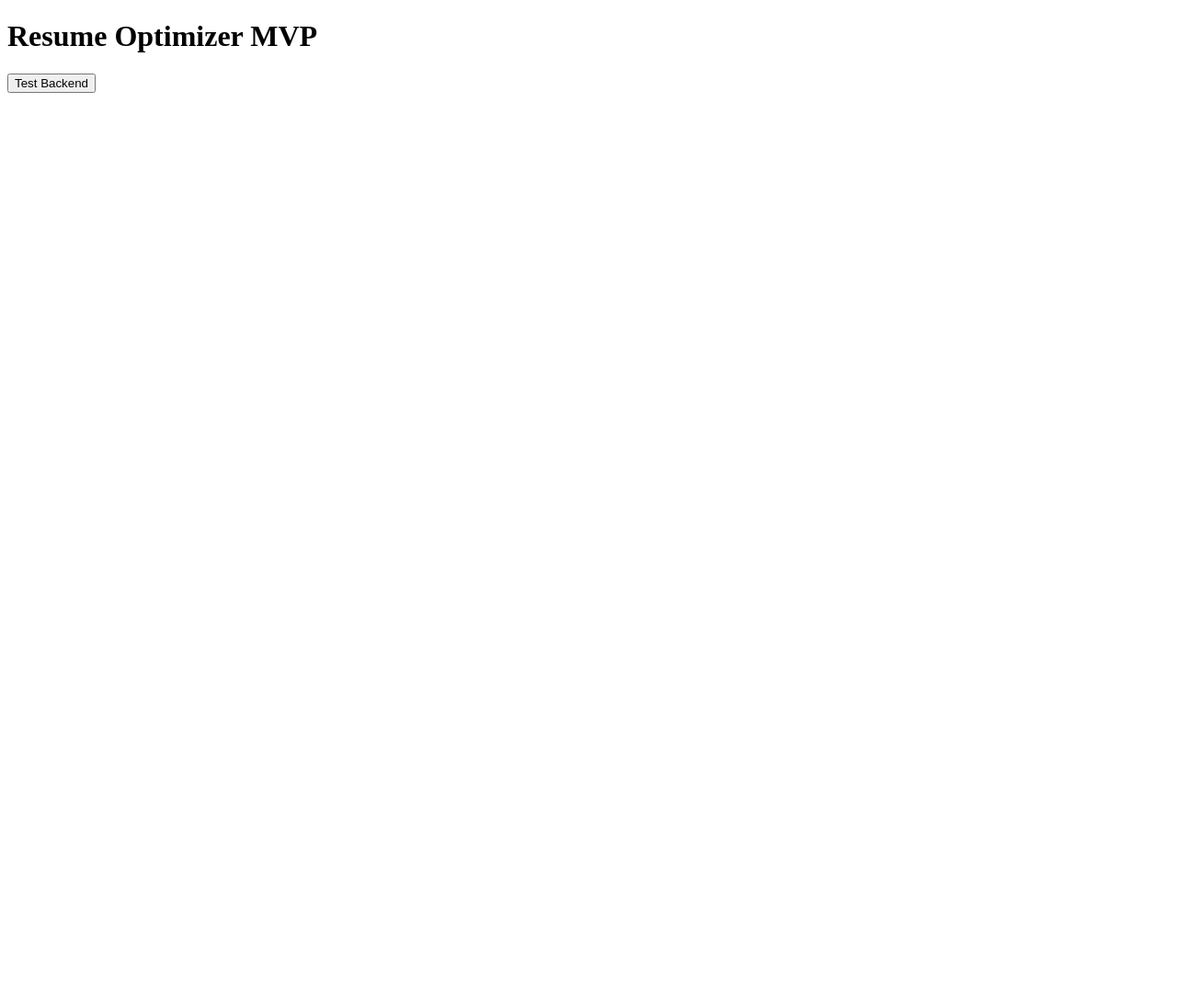
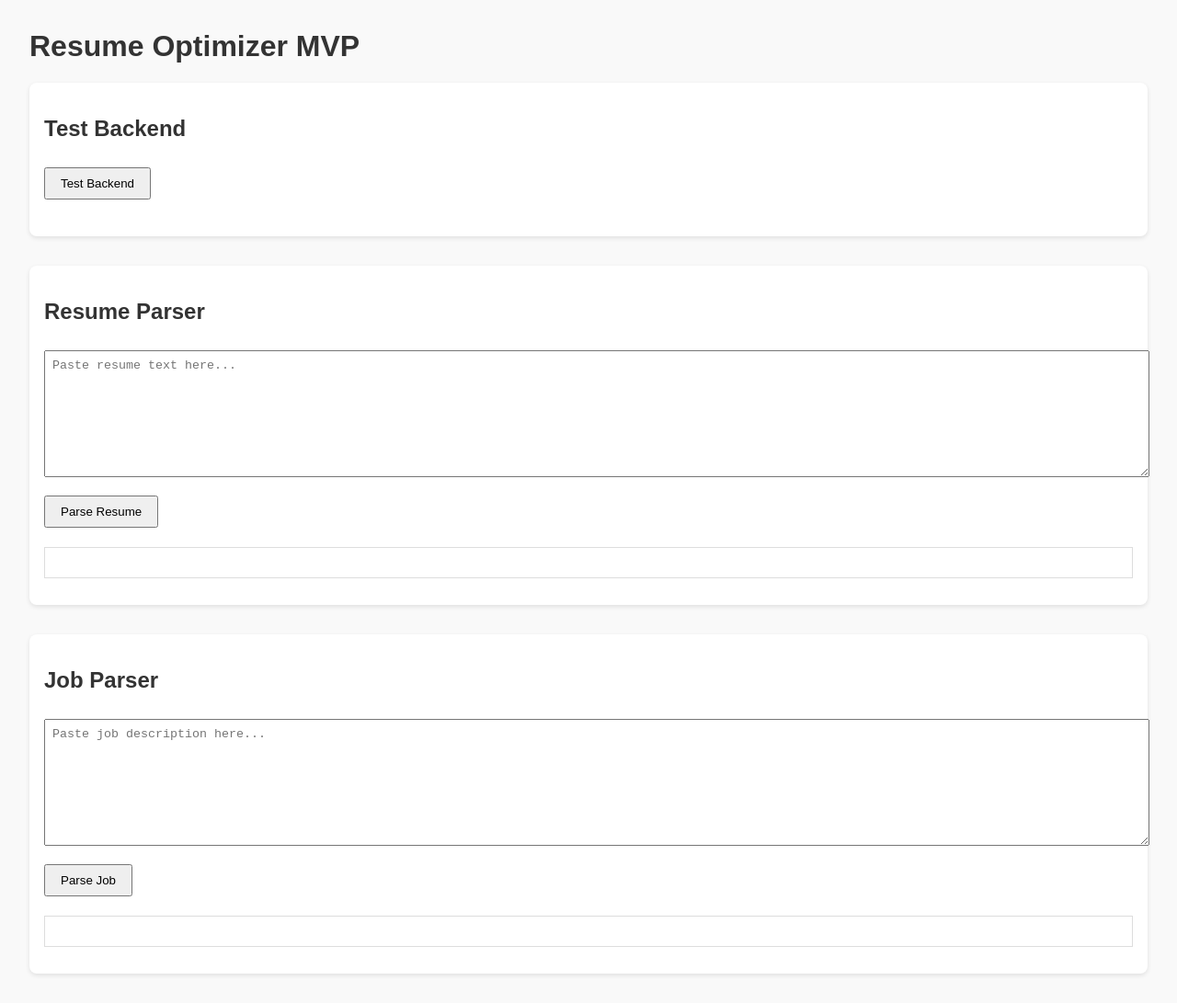
Before and after one commit to AdesojiCodeMaster/resume-optimizer, a website: page index.html in a window 1280 px wide. Shown: the whole page at 92% size. Before the commit the page ends 800 px from the top, so only its background shows below. Drawn offline with Linux system fonts and the light colour scheme.

Commit message:
Update index.html

```diff
--- a/index.html
+++ b/index.html
@@ -4,18 +4,72 @@
   <meta charset="UTF-8" />
   <meta name="viewport" content="width=device-width, initial-scale=1.0" />
   <title>Resume Optimizer MVP</title>
+  <style>
+    body { font-family: Arial, sans-serif; margin: 2rem; background: #f9f9f9; }
+    h1, h2 { color: #333; }
+    textarea { width: 100%; height: 120px; margin: 0.5rem 0; padding: 0.5rem; }
+    button { padding: 0.5rem 1rem; margin: 0.5rem 0; cursor: pointer; }
+    pre { background: #fff; padding: 1rem; border: 1px solid #ddd; overflow-x: auto; }
+    .section { margin-bottom: 2rem; padding: 1rem; background: #fff; border-radius: 8px; box-shadow: 0 2px 5px rgba(0,0,0,0.1); }
+  </style>
 </head>
 <body>
   <h1>Resume Optimizer MVP</h1>
+
+  <!-- Test Backend -->
+  <div class="section">
+    <h2>Test Backend</h2>
     <button id="testBtn">Test Backend</button>
     <p id="result"></p>
+  </div>
+
+  <!-- Resume Parser -->
+  <div class="section">
+    <h2>Resume Parser</h2>
+    <textarea id="resumeInput" placeholder="Paste resume text here..."></textarea>
+    <button onclick="parseResume()">Parse Resume</button>
+    <pre id="resumeResult"></pre>
+  </div>
+
+  <!-- Job Parser -->
+  <div class="section">
+    <h2>Job Parser</h2>
+    <textarea id="jobInput" placeholder="Paste job description here..."></textarea>
+    <button onclick="parseJob()">Parse Job</button>
+    <pre id="jobResult"></pre>
+  </div>
 
   <script>
+    // Test backend
     document.getElementById('testBtn').addEventListener('click', async () => {
       const res = await fetch('/api/hello');
       const data = await res.json();
       document.getElementById('result').innerText = data.message;
     });
+
+    // Parse Resume
+    async function parseResume() {
+      const text = document.getElementById("resumeInput").value;
+      const response = await fetch("/.netlify/functions/parseResume", {
+        method: "POST",
+        headers: { "Content-Type": "application/json" },
+        body: JSON.stringify({ text })
+      });
+      const result = await response.json();
+      document.getElementById("resumeResult").textContent = JSON.stringify(result, null, 2);
+    }
+
+    // Parse Job
+    async function parseJob() {
+      const text = document.getElementById("jobInput").value;
+      const response = await fetch("/.netlify/functions/parseJob", {
+        method: "POST",
+        headers: { "Content-Type": "application/json" },
+        body: JSON.stringify({ text })
+      });
+      const result = await response.json();
+      document.getElementById("jobResult").textContent = JSON.stringify(result, null, 2);
+    }
   </script>
 </body>
 </html>
```
Lines whose indentation alone changed are shown as unchanged.
